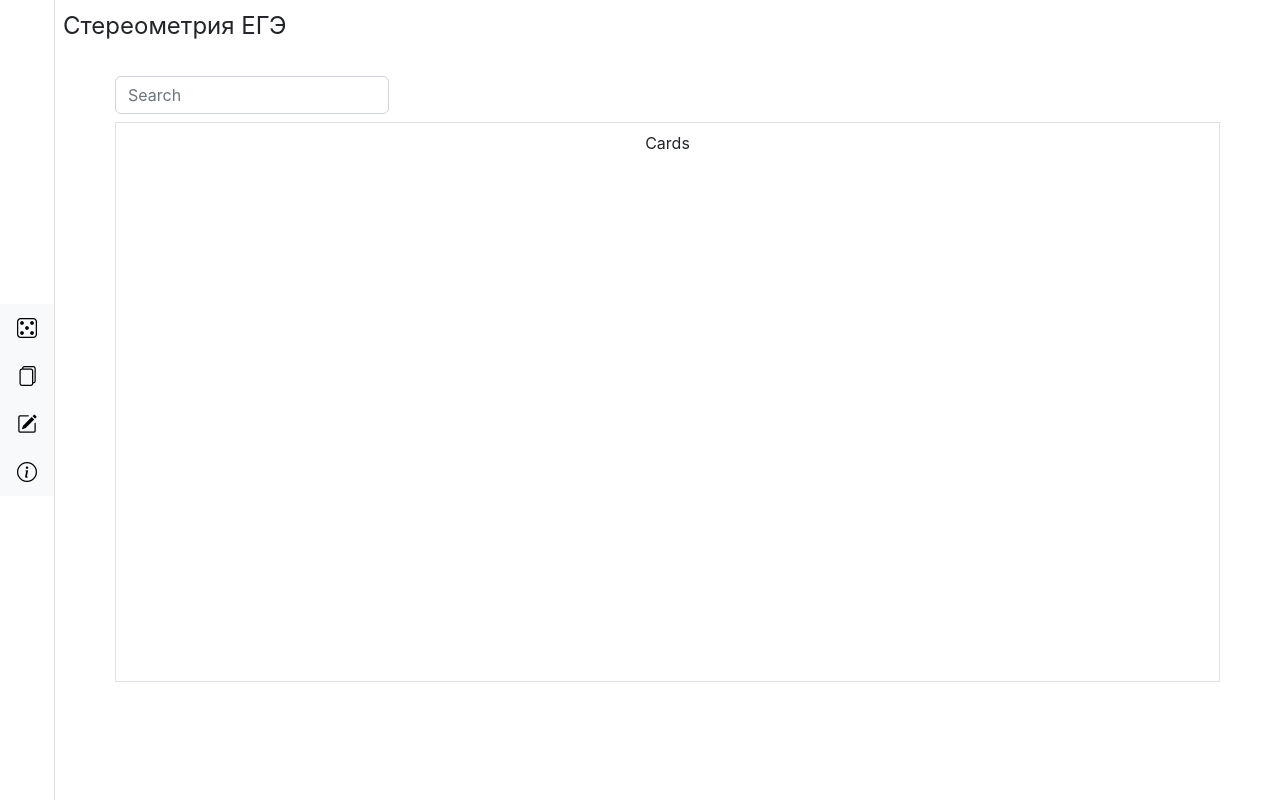
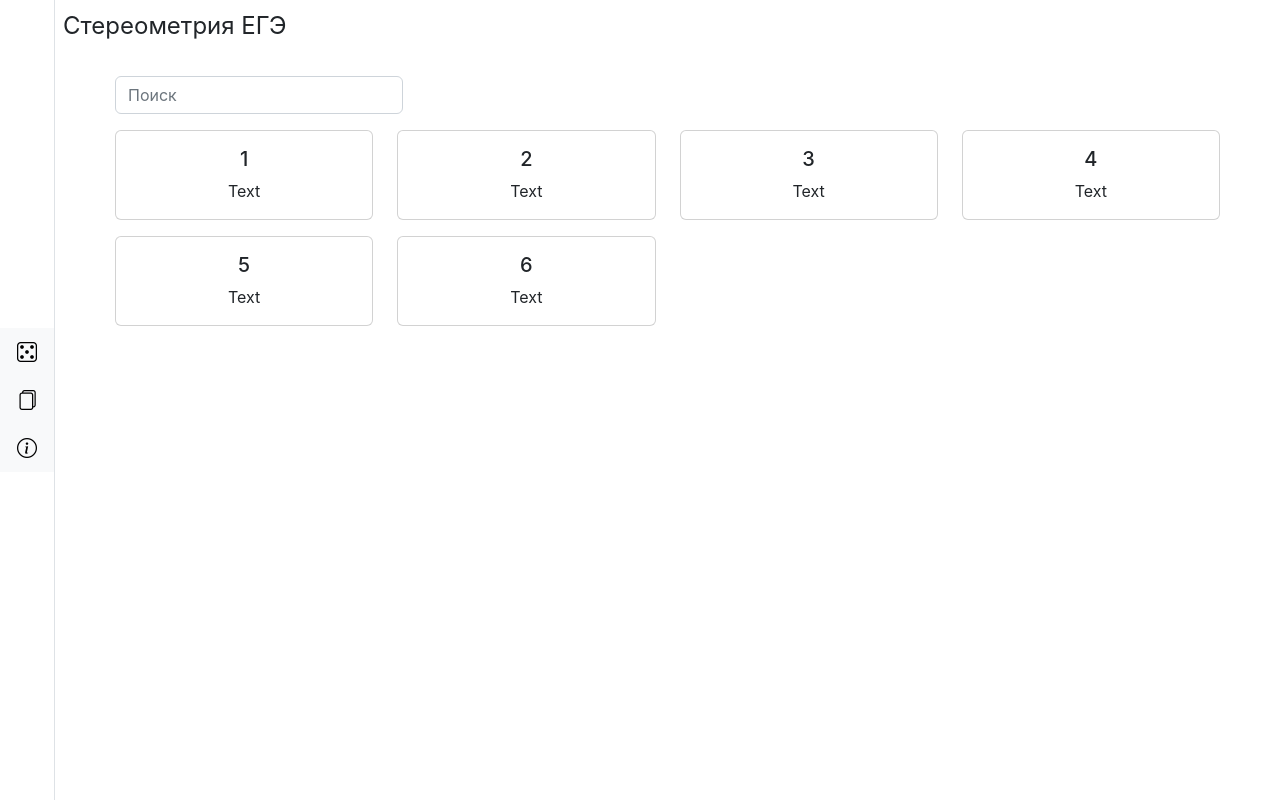
Before and after one commit to nkg-17/math-tests, a React (Create React App) app: page / in a window 1280 px wide. Built offline with nearby package versions, Linux system fonts and the light colour scheme.

Commit message:
Added  folder, improved Catalog layout, removed Edit button from SideMenu

```diff
--- /dev/null
+++ b/src/components/SearchBar/index.js
@@ -0,0 +1,10 @@
+import { Form } from 'react-bootstrap';
+
+
+function SearchBar(props) {
+	return (
+		<Form.Control placeholder="Поиск" {...props} style={{ width: "18rem" }} />
+	);
+}
+
+export default SearchBar;
--- a/src/components/SideMenu/index.js
+++ b/src/components/SideMenu/index.js
@@ -7,7 +7,6 @@ function SideMenu(props) {
 		<Container className="sticky-top m-0 p-0 border-end w-auto vh-100 d-flex flex-column justify-content-center">
 			<TileButton><i className="bi bi-dice-5" /></TileButton>
 			<TileButton><i className="bi bi-files" /></TileButton>
-			<TileButton><i className="bi bi-pencil-square" /></TileButton>
 			<TileButton><i className="bi bi-info-circle" /></TileButton>
 		</Container>
 	);
--- /dev/null
+++ b/src/contexts/CatalogContext.js
@@ -0,0 +1,8 @@
+import React from 'react';
+
+const CatalogContext = React.createContext({
+	testList: [],
+	openTest: (id) => { console.error("CatalogContext.openTest(id) was not set! WTF!") },
+});
+
+export default CatalogContext;
--- /dev/null
+++ b/src/pages/Catalog/CardGrid.js
@@ -0,0 +1,28 @@
+import { useContext } from 'react';
+import { Container, Row, Col } from 'react-bootstrap';
+import TestCard from './TestCard';
+
+import CatalogContext from 'contexts/CatalogContext';
+
+
+function CardGrid(props) {
+	const context = useContext(CatalogContext);
+
+	return (
+		<Container fluid className="g-0">
+			<Row className="gx-4 gy-3">
+				{
+					context.testList.map((test) => {
+						return (
+							<Col lg={3}>
+								<TestCard test={test} />
+							</Col>
+						);
+					})
+				}
+			</Row>
+		</Container>
+	);
+}
+
+export default CardGrid;
--- /dev/null
+++ b/src/pages/Catalog/TestCard.js
@@ -0,0 +1,15 @@
+import { Card } from 'react-bootstrap';
+
+
+function TestCard(props) {
+	return (
+		<Card>
+			<Card.Body>
+				<Card.Title>{props.test}</Card.Title>
+				<Card.Text>Text</Card.Text>
+			</Card.Body>
+		</Card>
+	);
+}
+
+export default TestCard;
--- a/src/pages/Catalog/index.js
+++ b/src/pages/Catalog/index.js
@@ -1,27 +1,25 @@
-import { Container, Stack, Form, Row, Col } from 'react-bootstrap';
+import { Container, Stack } from 'react-bootstrap';
+import SearchBar from 'components/SearchBar';
+import CardGrid from './CardGrid';
+
+import CatalogContext from 'contexts/CatalogContext';
 
 
 function Catalog(props) {
+	const contextValue = {
+		testList: [1, 2, 3, 4, 5, 6],
+		openTest: () => {}
+	};
+
 	return (
-		<Container fluid>
-			<Stack gap={2}>
-
-				<Row>
-					<Col className="col-auto d-flex flex-row justify-content-start">
-						<Form.Control placeholder="Search" />
-					</Col>
-				</Row>
-
-				<Row>
-					<Col>
-						<Container fluid className="border p-2" style={{ height: "35rem" }}>
-							Cards
-						</Container>
-					</Col>
-				</Row>
-
-			</Stack>
-		</Container>
+		<CatalogContext.Provider value={contextValue}>
+			<Container fluid>
+				<Stack gap={3}>
+					<SearchBar onChange={() => {}} />
+					<CardGrid />
+				</Stack>
+			</Container>
+		</CatalogContext.Provider>
 	);
 }
 
```
